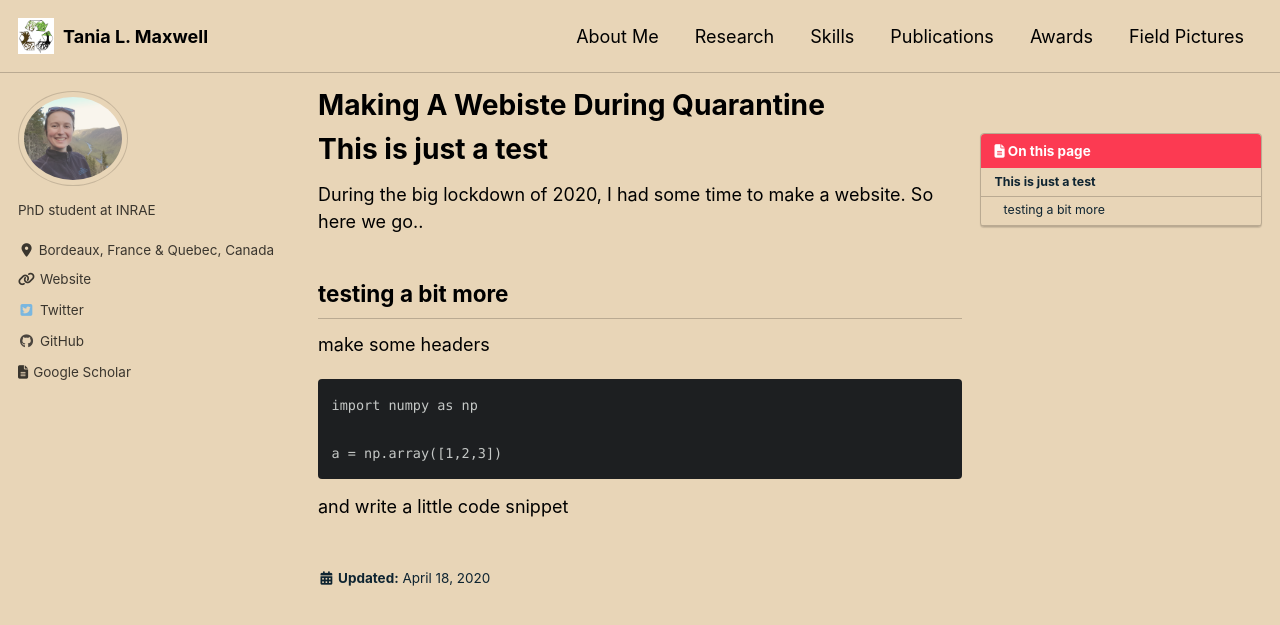
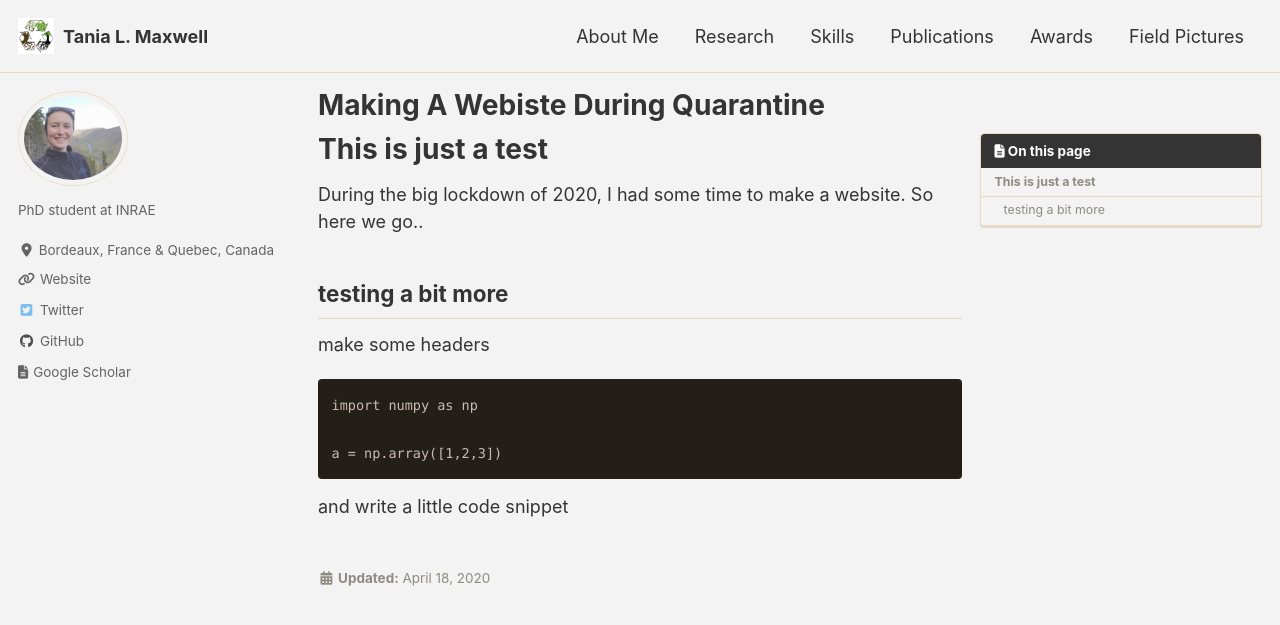
Before and after one commit to Tania-Maxwell/Tania-Maxwell.github.io, a Jekyll site: the page built from _posts/2020-04-18-Making-a-webiste-during-quarantine.md, in a window 1280 px wide and 900 px high. Shown: the top 625 px of the window. Built offline with Jekyll 4.4.1, drawn with Linux system fonts in a browser that asks for light colours; cached includes are drawn as plain includes; nearby versions of some CDN libraries.

Commit message:
dirt theme

```diff
--- a/_config.yml
+++ b/_config.yml
@@ -12,7 +12,7 @@
 
 # theme                  : "minimal-mistakes-jekyll"
 # remote_theme           : "mmistakes/minimal-mistakes"
-minimal_mistakes_skin    : "sunrise" # "air", "aqua", "contrast", "dark", "dirt", "neon", "mint", "plum", "sunrise", "default"
+minimal_mistakes_skin    : "dirt" # "air", "aqua", "contrast", "dark", "dirt", "neon", "mint", "plum", "sunrise", "default"
 
 # Site Settings
 locale                   : "en-US"
```
